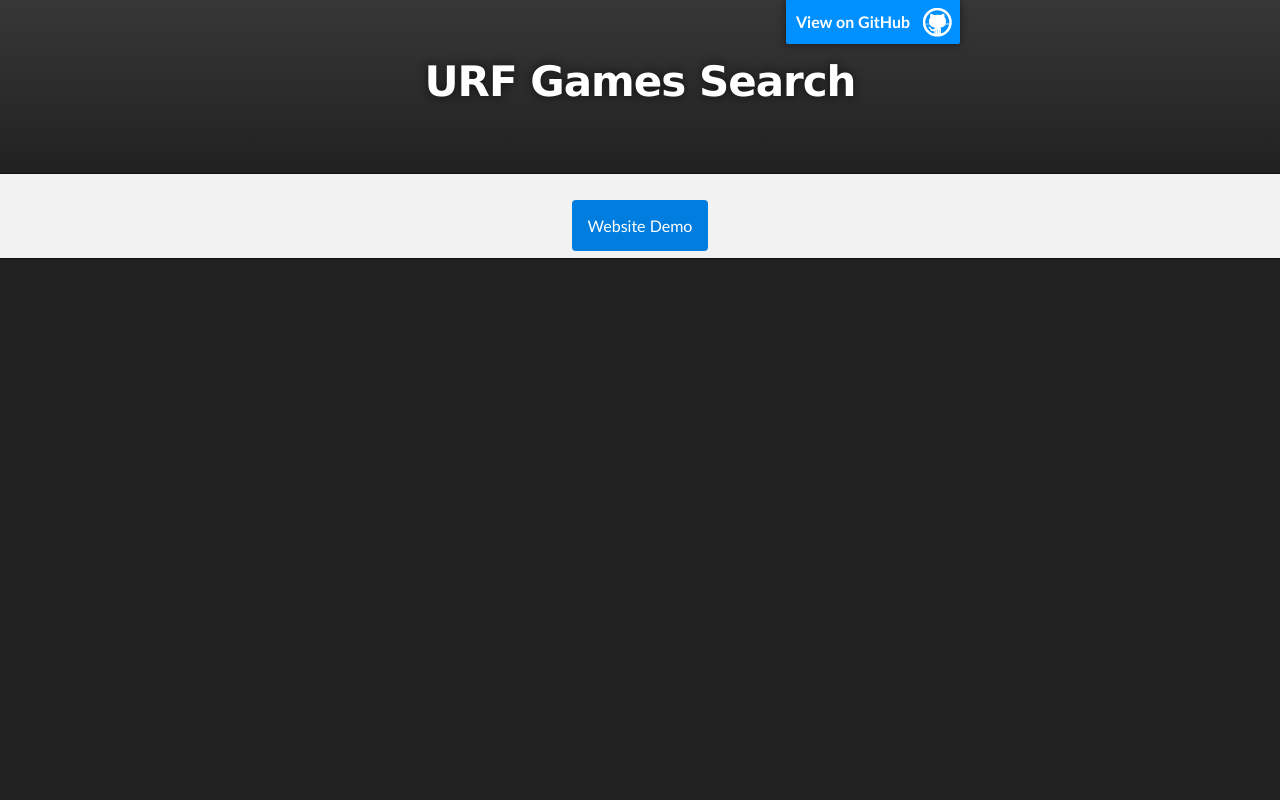
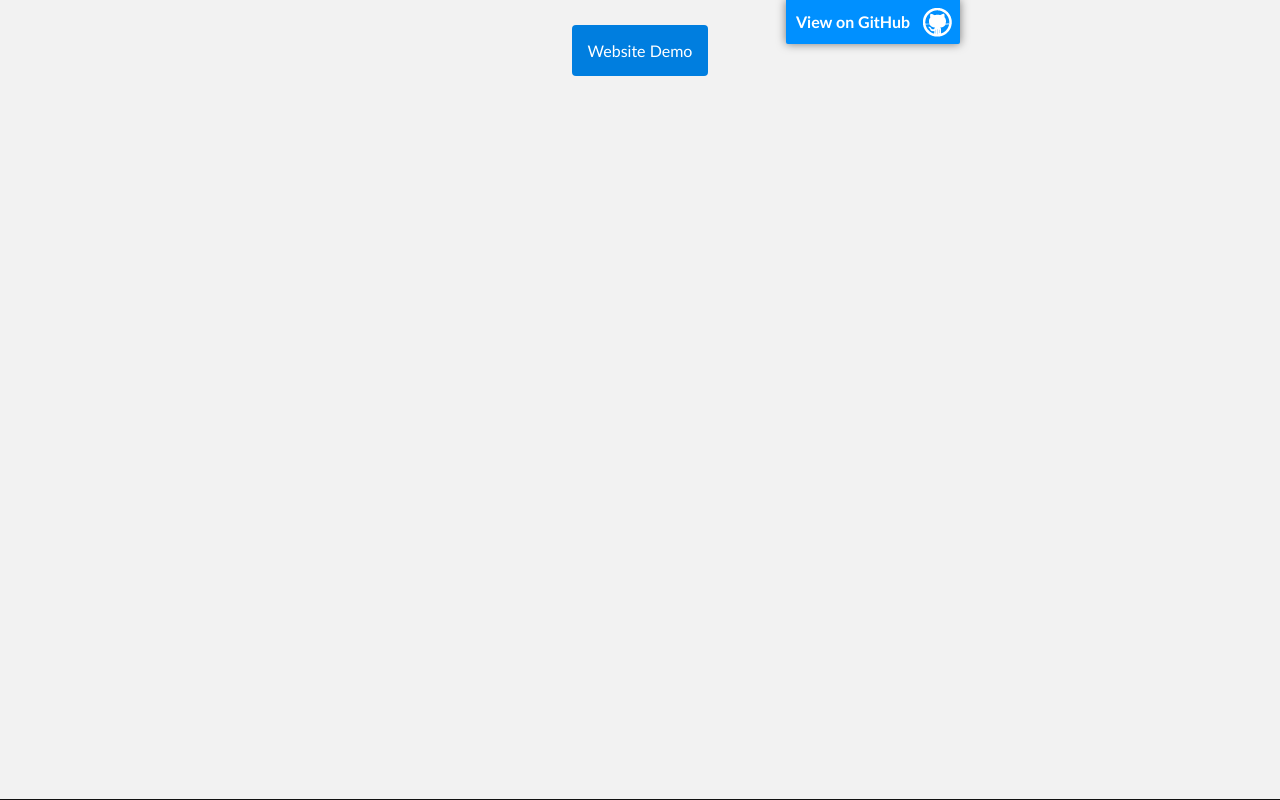
Before and after one commit to jp2masa/urf, a PHP site: page / in a window 1280 px wide. Run offline with PHP 8.4, Linux system fonts and the light colour scheme.

Commit message:
Update stylesheet.css

```diff
--- a/stylesheets/stylesheet.css
+++ b/stylesheets/stylesheet.css
@@ -261,7 +261,9 @@
 *******************************************************************************/
 
 .outer {
+  bottom: 0px;
   height: 100%;
+  position: absolute;
   text-align: center;
   width: 100%;
 }
```
